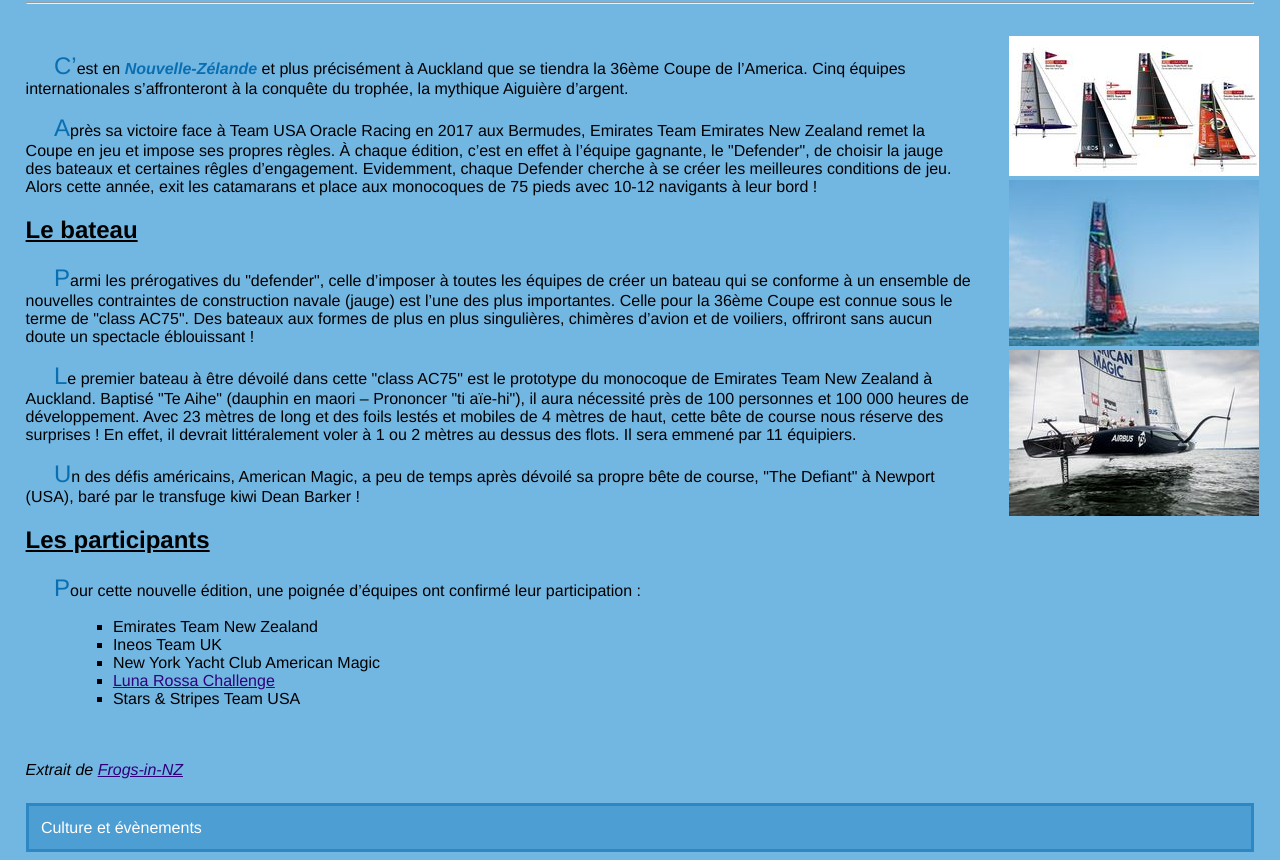
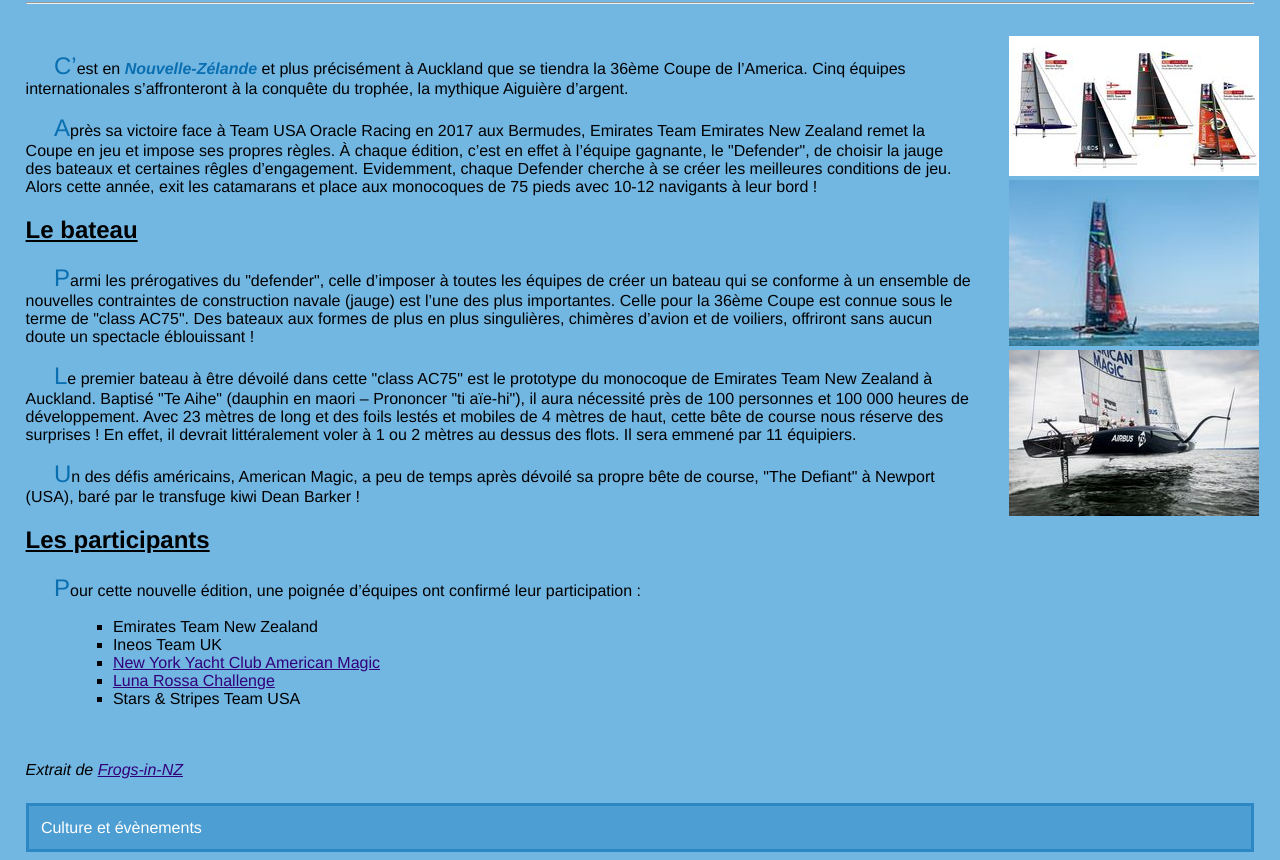
Before and after one commit to SimonCathala/ACwebProjet, a plain HTML site: page index.html in a window 1280 px wide. Shown: the part 78-938 px from the top of the page. Drawn offline with Linux system fonts and the light colour scheme.

Commit message:
Ajout hyperlien vers American Magic

```diff
--- a/index.html
+++ b/index.html
@@ -45,7 +45,7 @@
 	<ul>
 		<li> Emirates Team New Zealand </li>
 		<li> Ineos Team UK </li>
-		<li> New York Yacht Club American Magic </li>
+		<li> <a href="./american_magic.html" title="American Magic">New York Yacht Club American Magic </a> </li>
 		<li> <a href="./challenger/luna_rossa.html" title="Accès sécurisé au challenger Luna Rossa"> Luna Rossa Challenge </a></li>
 		<li> Stars & Stripes Team USA </li>
 	</ul>
```
